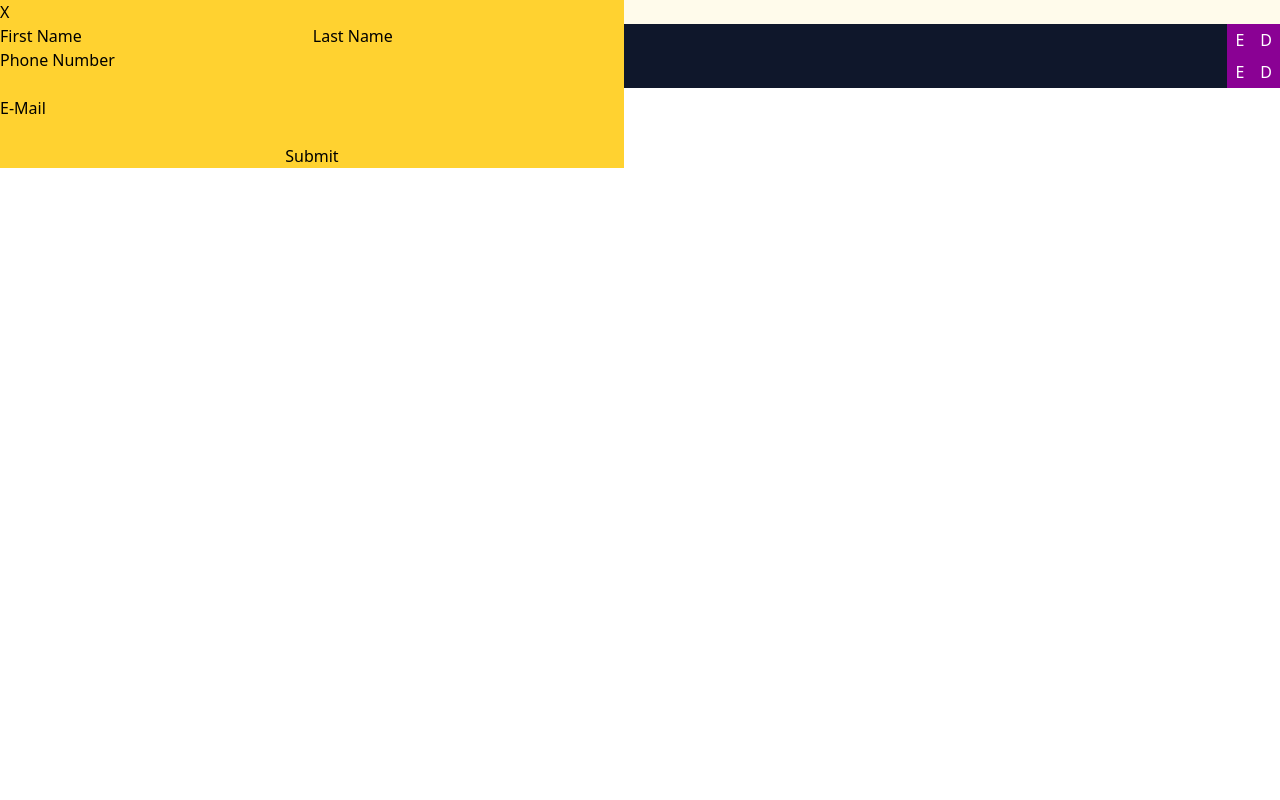
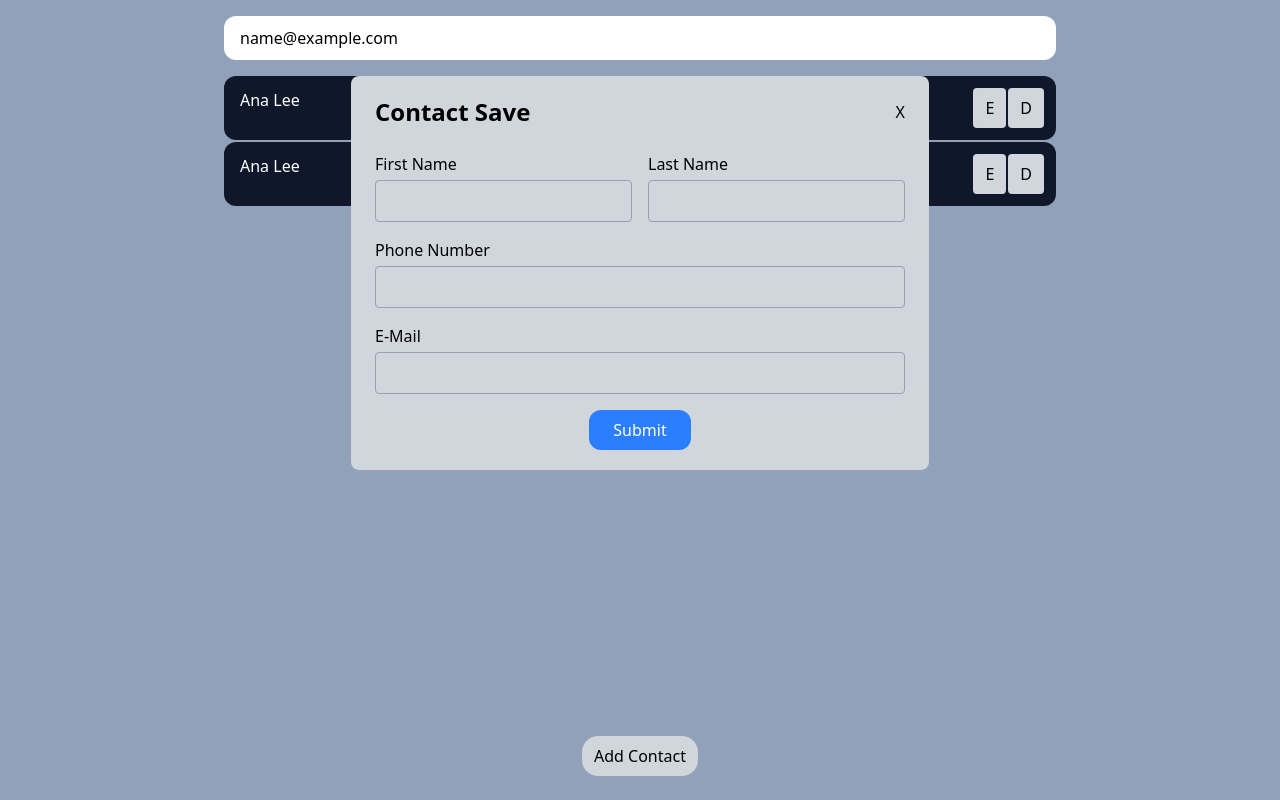
Before and after one commit to Sanskar801/contact-directory, a React app in the folder frontend/: page / in a window 1280 px wide. Both pictures are taken after typing "name@example.com" into the empty fields and a click on the button "Add Contact". Built offline with nearby package versions, Linux system fonts and the light colour scheme; the HTML template or start-up script is replaced by a standard one.

Commit message:
Styles and some plain css

```diff
--- a/frontend/src/App.tsx
+++ b/frontend/src/App.tsx
@@ -7,14 +7,16 @@ import SearchContact from "./components/SearchContact";
 export default function App() {
   const [isContactFormOpen, setIsContactFormOpen] = useState(false);
   return (
-    <div className="w-screen flex flex-col justify-between relative">
+    <div className="w-screen h-screen flex flex-col items-center relative px-4 pt-4 bg-slate-400">
       <SearchContact />
-      <ContactList />
-      <button
-        className="bg-gray-300 w-fit"
-        onClick={() => setIsContactFormOpen(true)}
-      >Add Contact</button>
-      {isContactFormOpen && <ContactForm setIsContactFormOpen={setIsContactFormOpen} />}
+      <main className="h-full w-full flex flex-col items-center justify-between pb-6 md:max-w-2/3">
+        <ContactList />
+        <button
+          className="bg-gray-300 w-fit px-3 py-2 rounded-2xl cursor-pointer hover:scale-110 active:scale-95"
+          onClick={() => setIsContactFormOpen(!isContactFormOpen)}
+        >Add Contact</button>
+        {isContactFormOpen && <ContactForm setIsContactFormOpen={setIsContactFormOpen} />}
+      </main>
     </div>
   )
 }
--- a/frontend/src/components/ContactForm.tsx
+++ b/frontend/src/components/ContactForm.tsx
@@ -6,40 +6,71 @@ type ContactFormProp = {
 
 export default function ContactForm({ setIsContactFormOpen }: ContactFormProp) {
     return (
-        <div className='bg-amber-300 absolute'>
-            <button onClick={() => setIsContactFormOpen(false)}>X</button>
-            <form className='flex flex-col'>
-                <div className='flex'>
-                    <div>
-                        <label htmlFor="firstName">First Name</label>
+        <div className='bg-gray-300 absolute rounded-lg px-3 py-2 w-3/4 md:w-fit'>
+            <div className='header flex justify-between items-center'>
+                <h1 className='text-2xl font-bold p-3'>Contact Save</h1>
+                <button
+                    className='w-fit px-3 py-2 rounded-2xl cursor-pointer hover:scale-110 active:scale-95 hover:text-red-700'
+                    onClick={() => setIsContactFormOpen(false)}
+                    type="button"
+                    aria-label="Close form"
+                >X</button>
+            </div>
+            <form className='flex flex-col gap-4 p-3'>
+                <div className='md:flex md:gap-4'>
+                    <div className='flex flex-col mb-4 md:mb-0'>
+                        <label htmlFor="firstName" className='mb-1 font-medium'>First Name</label>
                         <input
                             type="text"
                             name="firstName"
                             id="firstName"
+                            // value={formData.firstName}
+                            // onChange={handleChange}
+                            className='px-3 py-2 rounded border border-gray-400 focus:outline-none focus:ring-2 focus:ring-blue-500'
+                            required
                         />
                     </div>
-                    <div>
-                        <label htmlFor="lastName">Last Name</label>
+                    <div className='flex flex-col'>
+                        <label htmlFor="lastName" className='mb-1 font-medium'>Last Name</label>
                         <input
                             type="text"
                             name="lastName"
                             id="lastName"
+                            // value={formData.lastName}
+                            // onChange={handleChange}
+                            className='px-3 py-2 rounded border border-gray-400 focus:outline-none focus:ring-2 focus:ring-blue-500'
+                            required
                         />
                     </div>
                 </div>
-                <label htmlFor="phone">Phone Number</label>
+                <div className='flex flex-col'>
+                    <label htmlFor="phone" className='mb-1 font-medium'>Phone Number</label>
                     <input
                         type="tel"
                         name="phone"
                         id="phone"
+                        // value={formData.phone}
+                        // onChange={handleChange}
+                        className='px-3 py-2 rounded border border-gray-400 focus:outline-none focus:ring-2 focus:ring-blue-500'
+                        required
                     />
-                <label htmlFor="email">E-Mail</label>
+                </div>
+                <div className='flex flex-col'>
+                    <label htmlFor="email" className='mb-1 font-medium'>E-Mail</label>
                     <input
                         type="email"
                         name="email"
                         id="email"
+                        // value={formData.email}
+                        // onChange={handleChange}
+                        className='px-3 py-2 rounded border border-gray-400 focus:outline-none focus:ring-2 focus:ring-blue-500'
+                        required
                     />
-                <button type="submit">Submit</button>
+                </div>
+                <button
+                    className="bg-blue-500 text-white w-fit self-center px-6 py-2 rounded-xl cursor-pointer hover:scale-110 active:scale-95 hover:bg-blue-600 transition-colors"
+                    type="submit"
+                >Submit</button>
             </form>
         </div>
     )
--- a/frontend/src/components/ContactList.tsx
+++ b/frontend/src/components/ContactList.tsx
@@ -3,7 +3,7 @@ import ContactCard from "./ui/ContactCard";
 
 export default function ContactList() {
     return (
-        <div>
+        <div className="w-full flex flex-col gap-0.5">
             <ContactCard />
             <ContactCard />
         </div>
--- a/frontend/src/components/SearchContact.tsx
+++ b/frontend/src/components/SearchContact.tsx
@@ -7,9 +7,8 @@ export default function SearchContact() {
         setSearchQuery(e.target.value);
     }
     return (
-        <div className="flex">
             <input
-                className="w-full bg-amber-50"
+                className="w-full h-12 md:max-w-2/3 bg-white px-2 mb-4 rounded-xl pl-4"
                 type="search"
                 name="contact-search"
                 id="contact-search"
@@ -17,6 +16,5 @@ export default function SearchContact() {
                 value={searchQuery}
                 onChange={handleSearchOnChange}
             />
-        </div>
     )
 }
--- a/frontend/src/components/ui/ContactCard.tsx
+++ b/frontend/src/components/ui/ContactCard.tsx
@@ -4,20 +4,20 @@ import { useState } from "react";
 export default function ContactCard() {
     const [isToggleOpen, setIsToggleOpen] = useState(false);
     return (
-        <div className="text-white">
+        <div className="text-white w-full h-fit cursor-pointer">
             <div
-                className="flex justify-between bg-slate-900"
+                className="flex justify-between bg-slate-900 pl-4 p-3  rounded-xl"
                 onClick={() => setIsToggleOpen(!isToggleOpen)}
             >
                 <label className="">Ana Lee</label>
-                <div className="btn-grp flex">
-                    <button className="bg-fuchsia-800 px-2 py-1">E</button>
-                    <button className="bg-fuchsia-800 px-2 py-1">D</button>
+                <div className="btn-grp flex gap-0.5 text-black">
+                    <button className="bg-gray-300 w-fit px-3 py-2 rounded cursor-pointer hover:scale-110 active:scale-95">E</button>
+                    <button className="bg-gray-300 w-fit px-3 py-2 rounded cursor-pointer hover:scale-110 active:scale-95">D</button>
                 </div>
             </div>
-            {isToggleOpen && <div className="flex flex-col bg-slate-700">
-                <label>+91 9933448326</label>
-                <label>analee@gmail.com</label>
+            {isToggleOpen && <div className="flex flex-col bg-slate-700 p-2.5 pl-4 rounded-xl">
+                <label className="py-1">+91 9933448326</label>
+                <label className="py-1">analee@gmail.com</label>
             </div>}
         </div>
     )
```
Lines whose indentation alone changed are shown as unchanged.
